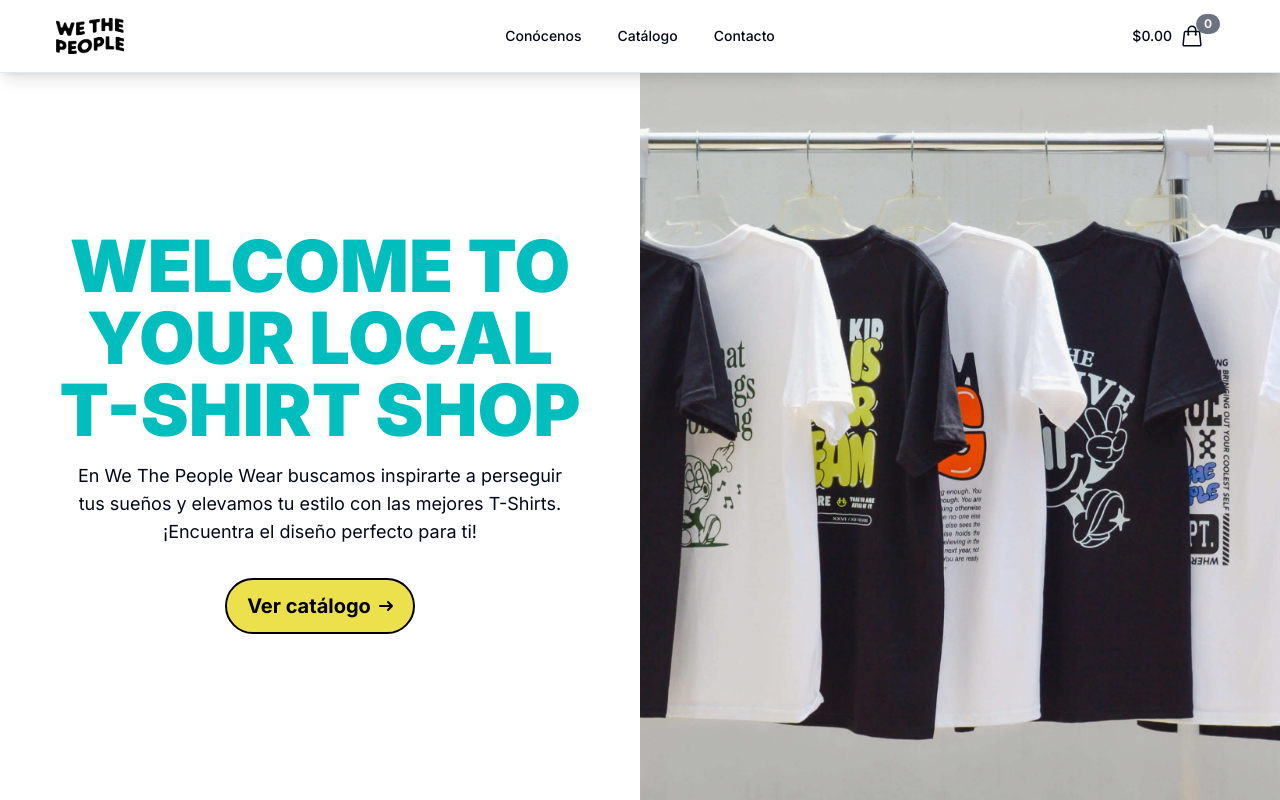
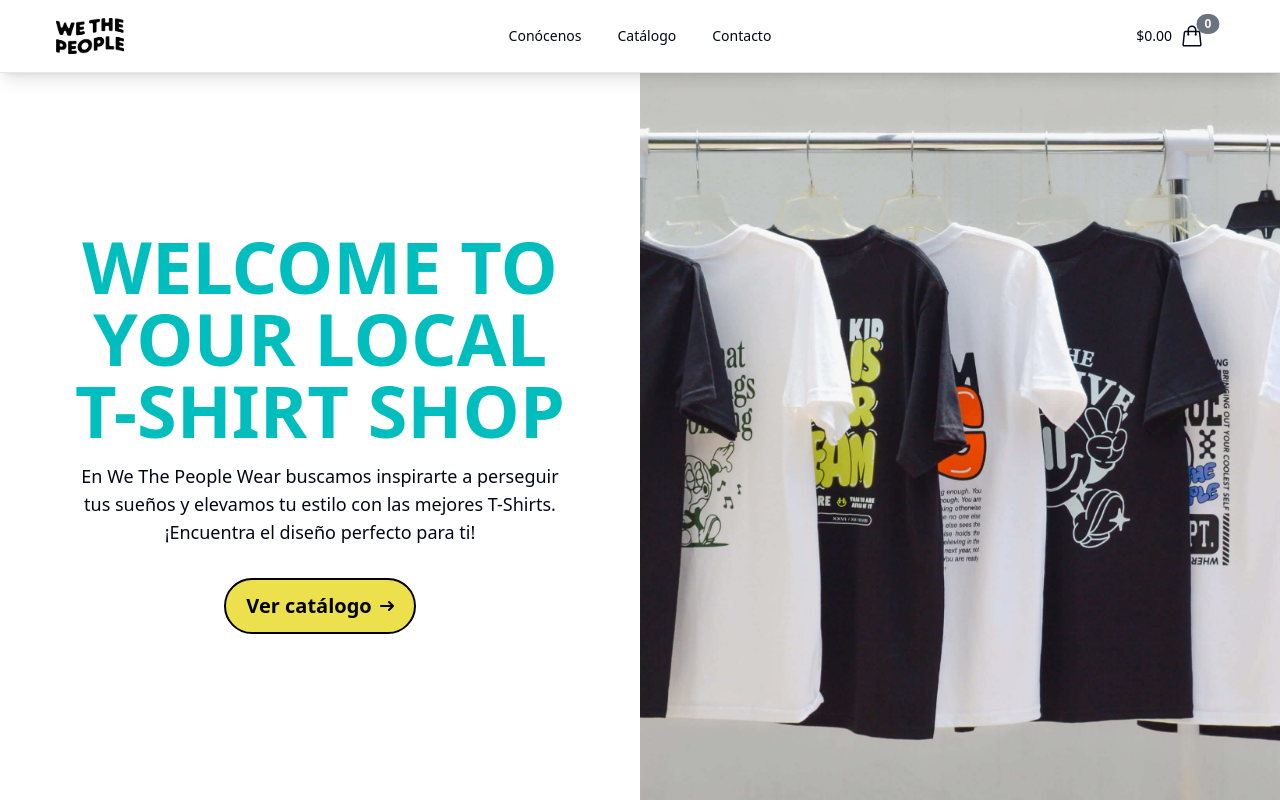
Before and after one commit to wethepeople-dev/wethepeoplewear, a Next.js app: page / in a window 1280 px wide. Shown: the top 800 px of the page. Built offline with nearby package versions, Linux system fonts and the light colour scheme.

Commit message:
fix font bug

```diff
--- a/tailwind.config.ts
+++ b/tailwind.config.ts
@@ -80,7 +80,7 @@ const config = {
         "accordion-up": "accordion-up 0.2s ease-out",
       },
       fontFamily: {
-        sans: ["var(--font-sans)", ...fontFamily.sans],
+        sans: ["Inter var", ...fontFamily.sans],
       },
     },
   },
```
